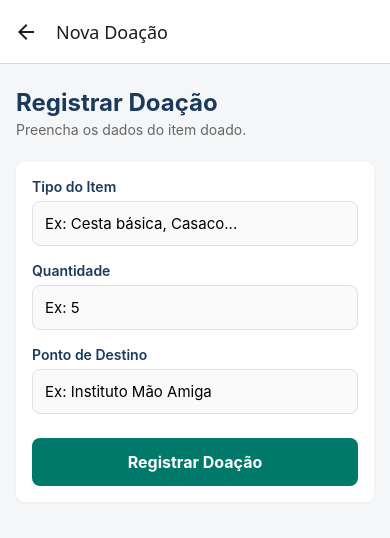
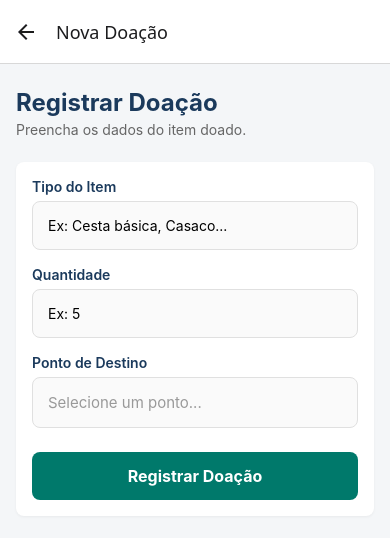
Before and after one commit to LayaneLino/instituto-mao-amiga, a React Native app: screen /CadastroDoacao in a window 390 px wide. Shown: the top 538 px of the page. Built offline with nearby package versions, Linux system fonts and the light colour scheme.

Commit message:
feat: implementa armazenamento local do histórico de doações (closes #7)

```diff
--- a/TelaCadastroDoacao.tsx
+++ b/TelaCadastroDoacao.tsx
@@ -1,9 +1,11 @@
 import React, { useRef, useState, useEffect } from 'react';
-import { View, Text, TextInput, TouchableOpacity, StyleSheet, Keyboard, Alert, TouchableWithoutFeedback, KeyboardAvoidingView, ScrollView, Platform  } from 'react-native';
+import { View, Text, TextInput, TouchableOpacity, StyleSheet, Keyboard, Alert, Modal, FlatList, ScrollView, KeyboardAvoidingView, Platform } from 'react-native';
 import AsyncStorage from '@react-native-async-storage/async-storage';
-import { SafeAreaView } from 'react-native-safe-area-context';
 import type { NativeStackScreenProps } from '@react-navigation/native-stack';
 import type { RootStackParamList } from './App';
+
+import { salvarDoacao } from './doacoesStorage';
+import { pontosMock } from './TelaListaPontos';
 
 type Props = NativeStackScreenProps<RootStackParamList, 'CadastroDoacao'>;
 
@@ -13,10 +15,12 @@ export default function TelaCadastroDoacao({ navigation }: Props) {
   const [tipoItem, setTipoItem] = useState('');
   const [quantidade, setQuantidade] = useState('');
   const [pontoDestino, setPontoDestino] = useState('');
+
+  const [modalVisivel, setModalVisivel] = useState(false);
+
   const [erro, setErro] = useState('');
   const [carregou, setCarregou] = useState(false);
   const inputQuantidadeRef = useRef<TextInput>(null);
-  const inputPontoRef = useRef<TextInput>(null);
 
   useEffect(() => {
     AsyncStorage.getItem(CHAVE_RASCUNHO).then((salvo) => {
@@ -41,7 +45,7 @@ export default function TelaCadastroDoacao({ navigation }: Props) {
     }
   }, [tipoItem, quantidade, pontoDestino, carregou]);
 
-  function validarFormulario() {
+  async function validarFormulario() {
     if (tipoItem.trim() === '') {
       setErro('O tipo do item não pode ficar vazio!');
       return;
@@ -58,27 +62,56 @@ export default function TelaCadastroDoacao({ navigation }: Props) {
       return;
     }
 
-    if (pontoDestino.trim() === '') {
-      setErro('O ponto de destino não pode ficar vazio!');
+    if (pontoDestino === '') {
+      setErro('Por favor, selecione um ponto de destino!');
       return;
     }
 
     setErro('');
     Keyboard.dismiss();
-    Alert.alert(
-      'Sucesso!',
-      `Doação de ${qtdNumerica}x ${tipoItem} para "${pontoDestino}" registrada!`,
-      [{ text: 'OK', onPress: () => navigation.goBack() }]
-    );
+
+    try {
+      await salvarDoacao({
+      tipoItem: tipoItem.trim(),
+      quantidade: qtdNumerica,
+      pontoDestino: pontoDestino,
+    });
 
       setTipoItem('');
       setQuantidade('');
       setPontoDestino('');
-    AsyncStorage.removeItem(CHAVE_RASCUNHO);
+      await AsyncStorage.removeItem(CHAVE_RASCUNHO);
+
+      const mensagemSucesso = `Doação de ${qtdNumerica}x ${tipoItem.trim()} para "${pontoDestino}" registrada no histórico!`;
+
+      if (Platform.OS === 'web') {
+        window.alert('Sucesso!\n\n' + mensagemSucesso);
+        navigation.goBack();
+      } else {
+        Alert.alert('Sucesso!', mensagemSucesso, [
+          { text: 'OK', onPress: () => navigation.goBack() }
+        ]);
+      }
+
+    } catch (e) {
+      if (Platform.OS === 'web') {
+        window.alert('Erro: Ocorreu um erro ao salvar sua doação. Tente novamente.');
+      } else {
+        setErro('Ocorreu um erro ao salvar sua doação. Tente novamente.');
+      }
+    }
   }
 
   return (
-    <TouchableWithoutFeedback onPress={Keyboard.dismiss}>
+    <KeyboardAvoidingView
+      style={{ flex: 1 }}
+      behavior={Platform.OS === 'ios' ? 'padding' : undefined}
+    >
+      <ScrollView
+        contentContainerStyle={{ flexGrow: 1 }}
+        keyboardShouldPersistTaps="handled"
+        showsVerticalScrollIndicator={false}
+      >
         <View style={styles.container}>
           <Text style={styles.titulo}>Registrar Doação</Text>
           <Text style={styles.subtitulo}>Preencha os dados do item doado.</Text>
@@ -102,20 +135,24 @@ export default function TelaCadastroDoacao({ navigation }: Props) {
               value={quantidade}
               onChangeText={setQuantidade}
               keyboardType="number-pad"
-            returnKeyType="next"
-            onSubmitEditing={() => inputPontoRef.current?.focus()}
+              returnKeyType="done"
+              onSubmitEditing={Keyboard.dismiss}
             />
 
             <Text style={styles.label}>Ponto de Destino</Text>
-          <TextInput
-            ref={inputPontoRef}
+
+            <TouchableOpacity
               style={styles.input}
-            placeholder="Ex: Instituto Mão Amiga"
-            value={pontoDestino}
-            onChangeText={setPontoDestino}
-            returnKeyType="done"
-            onSubmitEditing={validarFormulario}
-          />
+              activeOpacity={0.7}
+              onPress={() => {
+                Keyboard.dismiss();
+                setModalVisivel(true);
+              }}
+            >
+              <Text style={{ color: pontoDestino ? '#333' : '#999', fontSize: 15 }}>
+                {pontoDestino ? pontoDestino : 'Selecione um ponto...'}
+              </Text>
+            </TouchableOpacity>
 
             {erro !== '' && <Text style={styles.erro}>{erro}</Text>}
 
@@ -123,8 +160,47 @@ export default function TelaCadastroDoacao({ navigation }: Props) {
               <Text style={styles.textoBotaoSalvar}>Registrar Doação</Text>
             </TouchableOpacity>
           </View>
+
+          <Modal
+            visible={modalVisivel}
+            transparent={true}
+            animationType="fade"
+            onRequestClose={() => setModalVisivel(false)}
+          >
+            <TouchableOpacity
+              style={styles.modalOverlay}
+              activeOpacity={1}
+              onPress={() => setModalVisivel(false)}
+            >
+              <View style={styles.modalContent}>
+                <Text style={styles.modalTitulo}>Escolha o destino</Text>
+
+                <FlatList
+                  data={pontosMock}
+                  keyExtractor={(item) => item.id}
+                  renderItem={({ item }) => (
+                    <TouchableOpacity
+                      style={styles.modalItem}
+                      onPress={() => {
+                        setPontoDestino(item.nome);
+                        setModalVisivel(false);
+                      }}
+                    >
+                      <Text style={styles.modalItemTexto}>{item.nome}</Text>
+                    </TouchableOpacity>
+                  )}
+                />
+
+                <TouchableOpacity style={styles.modalBotaoFechar} onPress={() => setModalVisivel(false)}>
+                  <Text style={styles.modalBotaoFecharTexto}>Cancelar</Text>
+                </TouchableOpacity>
               </View>
-    </TouchableWithoutFeedback>
+            </TouchableOpacity>
+          </Modal>
+
+        </View>
+      </ScrollView>
+    </KeyboardAvoidingView>
   );
 }
 
@@ -167,9 +243,9 @@ const styles = StyleSheet.create({
     borderColor: '#E0E0E0',
     backgroundColor: '#FAFAFA',
     borderRadius: 8,
-    padding: 12,
+    padding: 15,
     marginBottom: 16,
-    fontSize: 15,
+    justifyContent: 'center'
   },
   erro: {
     color: '#D32F2F',
@@ -188,4 +264,42 @@ const styles = StyleSheet.create({
     fontWeight: 'bold',
     fontSize: 16,
   },
+  modalOverlay: {
+    flex: 1,
+    backgroundColor: 'rgba(0, 0, 0, 0.5)',
+    justifyContent: 'center',
+    padding: 20,
+  },
+  modalContent: {
+    backgroundColor: '#FFFFFF',
+    borderRadius: 8,
+    padding: 20,
+    maxHeight: '80%',
+  },
+  modalTitulo: {
+    fontSize: 18,
+    fontWeight: 'bold',
+    color: '#1B3A5C',
+    marginBottom: 16,
+    textAlign: 'center'
+  },
+  modalItem: {
+    paddingVertical: 14,
+    borderBottomWidth: 1,
+    borderBottomColor: '#EEEEEE',
+  },
+  modalItemTexto: {
+    fontSize: 16,
+    color: '#333333',
+  },
+  modalBotaoFechar: {
+    marginTop: 16,
+    paddingVertical: 12,
+    alignItems: 'center',
+  },
+  modalBotaoFecharTexto: {
+    color: '#D32F2F',
+    fontWeight: 'bold',
+    fontSize: 16,
+  }
 });
--- /dev/null
+++ b/doacoesStorage.ts
@@ -0,0 +1,40 @@
+import AsyncStorage from '@react-native-async-storage/async-storage';
+
+export type Doacao = {
+  id: string;
+  tipoItem: string;
+  quantidade: number;
+  pontoDestino: string;
+  criadoEm: string;
+};
+
+const CHAVE_DOACOES = '@mao_amiga:historico_doacoes';
+
+export async function listarDoacoes(): Promise<Doacao[]> {
+  try {
+    const doacoesSalvas = await AsyncStorage.getItem(CHAVE_DOACOES);
+    return doacoesSalvas ? JSON.parse(doacoesSalvas) : [];
+  } catch (error) {
+    console.error('Erro ao buscar as doações:', error);
+    return [];
+  }
+}
+
+export async function salvarDoacao(novaDoacao: Omit<Doacao, 'id' | 'criadoEm'>): Promise<void> {
+  try {
+    const doacoesAtuais = await listarDoacoes();
+
+    const doacaoCompleta: Doacao = {
+      ...novaDoacao,
+      id: Date.now().toString() + Math.random().toString(36).substring(2, 9),
+      criadoEm: new Date().toISOString(),
+    };
+
+    const novaLista = [...doacoesAtuais, doacaoCompleta];
+
+    await AsyncStorage.setItem(CHAVE_DOACOES, JSON.stringify(novaLista));
+  } catch (error) {
+    console.error('Erro ao salvar a doação:', error);
+    throw new Error('Não foi possível salvar a doação.');
+  }
+}
--- a/package.json
+++ b/package.json
@@ -10,6 +10,7 @@
   },
   "dependencies": {
     "@react-native-async-storage/async-storage": "2.2.0",
+    "@react-native-picker/picker": "2.11.4",
     "@react-navigation/native": "^7.3.16",
     "@react-navigation/native-stack": "^7.18.8",
     "expo": "^57.0.20",
```
Also changed, not shown: 1 other file (tests, documents, lock files or other folders). Lines whose indentation alone changed are shown as unchanged.
